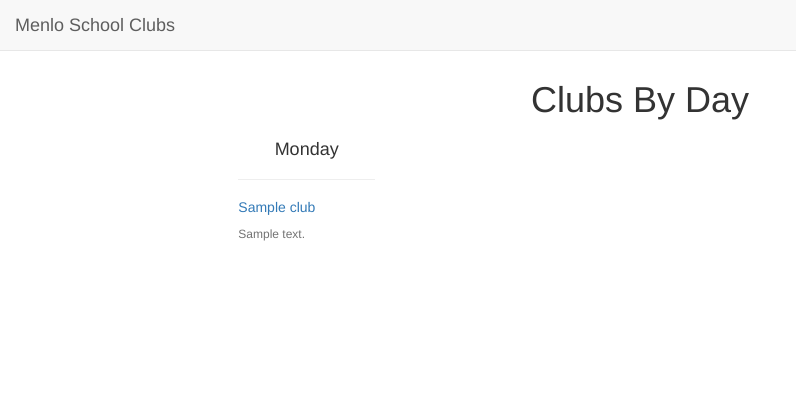
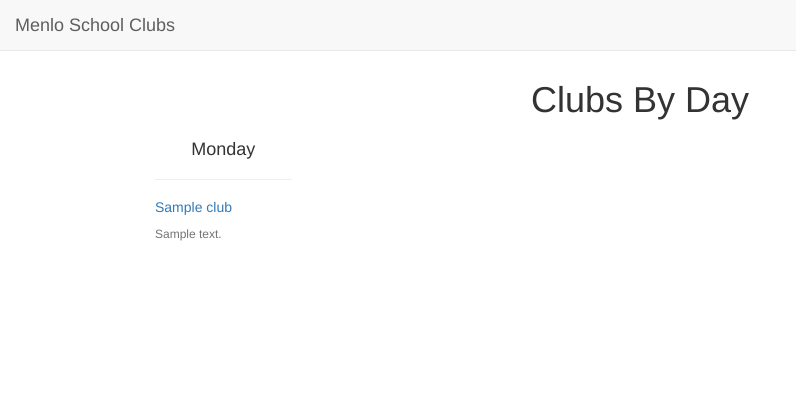
Before and after one commit to jreinstra/menlo-clubs, a Django app: page /clubs/ in a window 1280 px wide. Shown: the top 420 px of the page, without its empty margins (0-796 px from the left). Run offline with Django 3.2, Linux system fonts and the light colour scheme; tables that the repository leaves empty hold one stand-in row (values such as "Sample post"); some libraries are stand-ins or nearby versions.

Commit message:
Changed list format for non-weekly

```diff
--- a/clubs/templates/clubs/club_list.html
+++ b/clubs/templates/clubs/club_list.html
@@ -3,7 +3,6 @@
 {% block content %}
 <h1 class="text-center">Clubs By Day</h1>
 <div class="row">
-    <div class="col-sm-1"></div>
     {% for clubs in clubs_by_day %}
         {% if clubs.1 %}
             <div class="col-sm-2">
@@ -18,7 +17,6 @@
             </div>
         {% endif %}
     {% endfor %}
-    <div class="col-sm-1"></div>
 </div>
 <br/><br/>
 {% endblock %}
```
